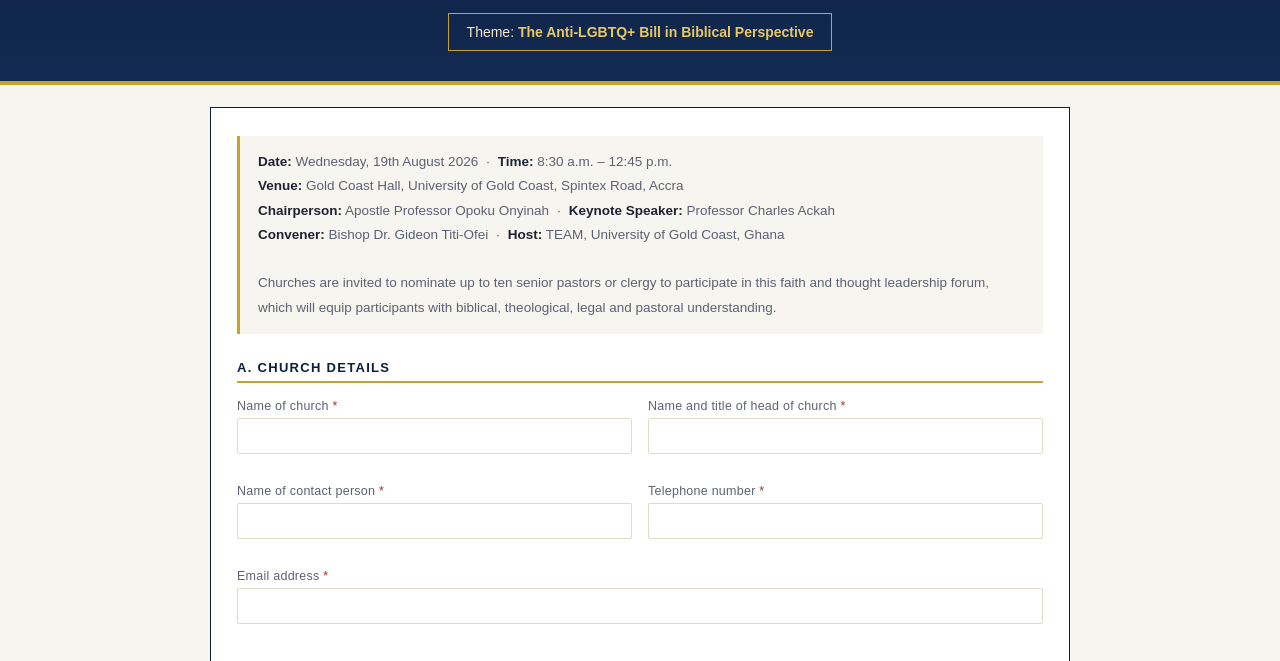
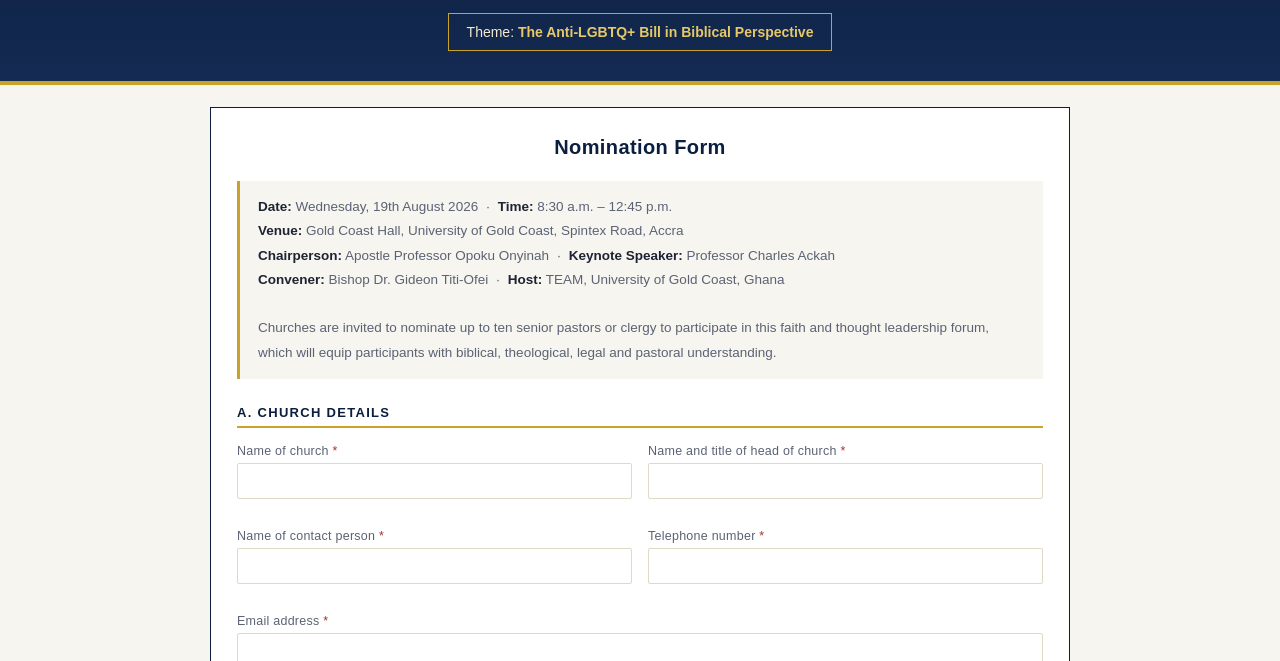
Before and after one commit to COLLINS-AGBENYEGAH/BBC-Break, a website: page index.html in a window 1280 px wide. Shown: the part 123-784 px from the top of the page. Drawn offline with Linux system fonts and the light colour scheme.

Commit message:
Add heading for Nomination Form section

```diff
--- a/index.html
+++ b/index.html
@@ -176,7 +176,7 @@
 <div class="wrap">
 
   <div class="panel">
-
+<h2 style="font-family:Arial, sans-serif;color:var(--navy);text-align:center;font-size:20px;letter-spacing:.02em;margin:0 0 22px;">Nomination Form</h2>
     <div class="details-list">
       <b>Date:</b> Wednesday, 19th August 2026 &nbsp;·&nbsp; <b>Time:</b> 8:30 a.m. – 12:45 p.m.<br>
       <b>Venue:</b> Gold Coast Hall, University of Gold Coast, Spintex Road, Accra<br>
```
